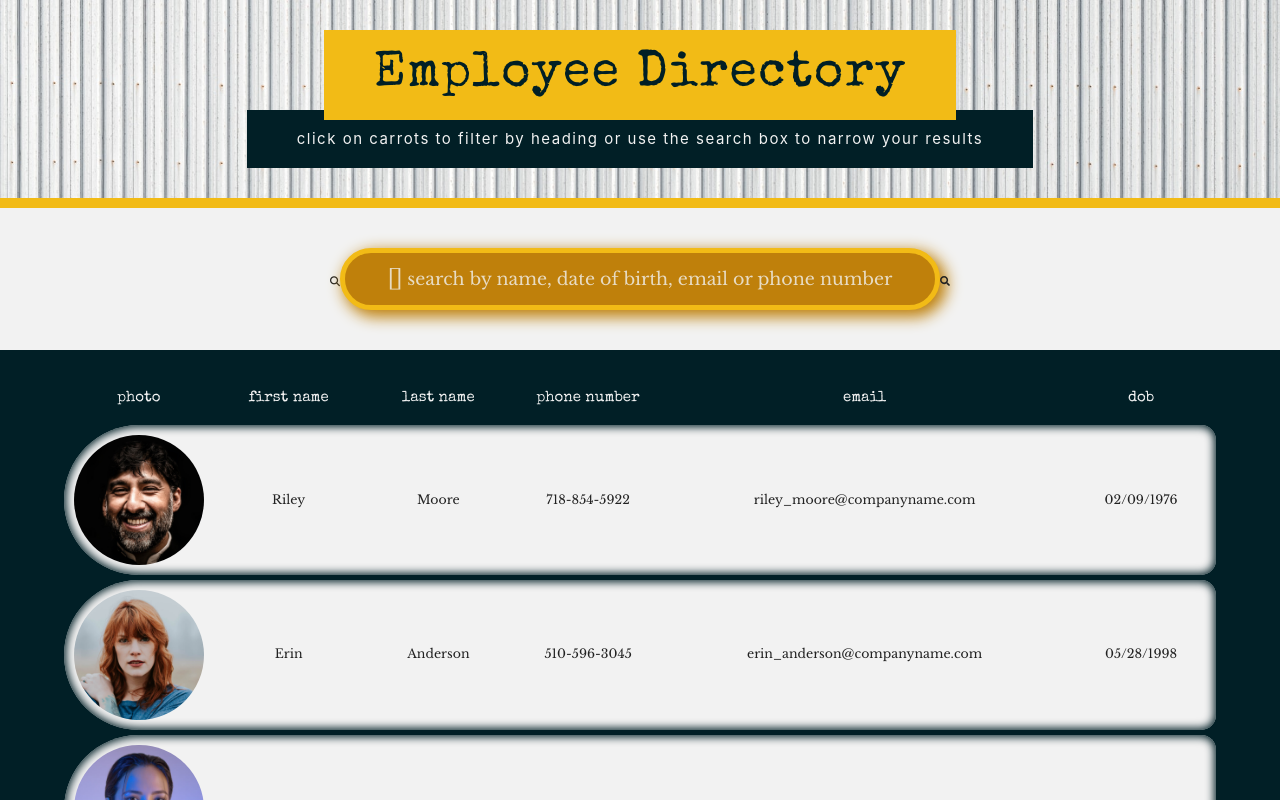
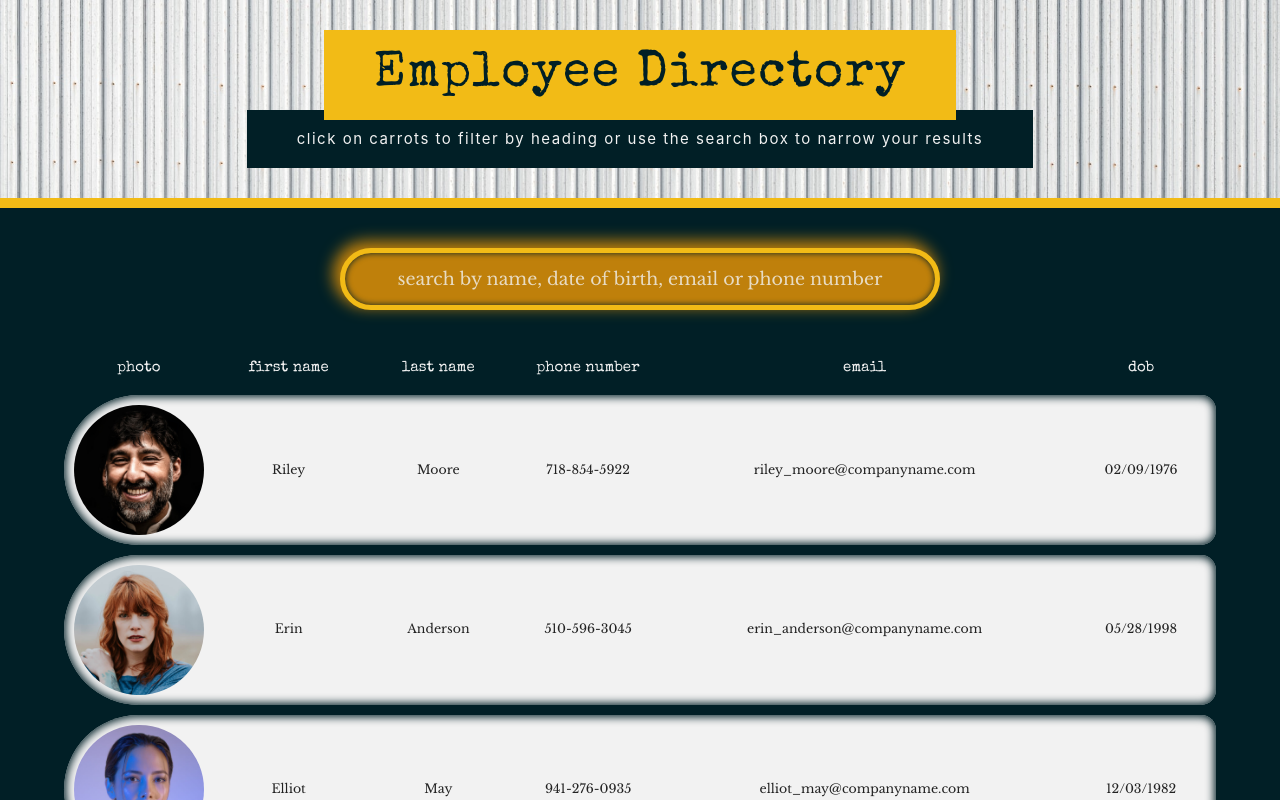
Before and after one commit to vjeuel/employee_directory, a React (Create React App) app: page / in a window 1280 px wide. Shown: the top 800 px of the page. Built offline with nearby package versions, Linux system fonts and the light colour scheme.

Commit message:
dployed to Github

```diff
--- a/package.json
+++ b/package.json
@@ -1,4 +1,5 @@
 {
+  "homepage": "https://vjeuel.github.io/employee_directory",
   "name": "employee_directory",
   "version": "0.1.0",
   "private": true,
@@ -16,6 +17,8 @@
     "react-scripts": "3.4.1"
   },
   "scripts": {
+    "predeploy": "npm run build",
+    "deploy": "gh-pages -d build",
     "start": "react-scripts start",
     "build": "react-scripts build",
     "test": "react-scripts test",
@@ -35,5 +38,8 @@
       "last 1 firefox version",
       "last 1 safari version"
     ]
+  },
+  "devDependencies": {
+    "gh-pages": "^3.1.0"
   }
 }
--- a/src/components/DirectoryContainer/index.js
+++ b/src/components/DirectoryContainer/index.js
@@ -5,8 +5,7 @@ import Table from "../Table";
 function DirectoryContainer() {
    return (
       <div className="container">
-         <Table>
-         </Table>
+         <Table />
       </div>
    );
 };
--- a/src/components/DirectoryContainer/style.css
+++ b/src/components/DirectoryContainer/style.css
@@ -2,5 +2,5 @@
    background-color: var(--dk);
    height: 100%;
    width: 90%;
-   margin: 3rem auto;
+   margin: 0 auto 3rem;
 }
--- a/src/components/EmployeeRow/style.css
+++ b/src/components/EmployeeRow/style.css
@@ -1,6 +1,6 @@
 .employeeRow {
    background-color: var(--wt);
-   margin-bottom: 0.5rem;
+   margin-bottom: 1rem;
    display: grid;
    grid-template-columns: 13% 13% 13% 13% 35% 13%;
    align-items: center;
--- a/src/components/EmployeesData/index.js
+++ b/src/components/EmployeesData/index.js
@@ -2,16 +2,48 @@ import React, { Component } from "react";
 import "./style.css"
 import employeesInfo from "../employees.json";
 import EmployeeRow from "../EmployeeRow";
+import Search from "../Search"
+
 
 class EmployeesData extends Component {
    state = {
-      employeesInfo
+      employeesInfo,
+      search: ""
+   };
+
+   onchange = event => {
+      this.setState({ search: event.target.value });
    };
 
    render() {
+
+      const filteredData = this.state.employeesInfo.filter(
+         employee => {
             return (
+               employee.first_name.toLowerCase().indexOf(this.state.search.toLowerCase()) !== -1
+            )}
+      );
+
+
+      return (
+         <React.Fragment>
             <div>
-            {this.state.employeesInfo.map(employee => (
+               <div>
+                  <Search
+                     search={this.state.search}
+                     onchange={this.onchange}
+                  />
+               </div>
+               <div className="tableHead">
+                  <div>photo</div>
+                  <div>first name</div>
+                  <div>last name</div>
+                  <div>phone number</div>
+                  <div>email</div>
+                  <div>dob</div>
+               </div>
+               <div>
+                  {filteredData.map(employee => (
                      <EmployeeRow
                         id={employee.id}
                         key={employee.id}
@@ -24,6 +56,8 @@ class EmployeesData extends Component {
                      />
                   ))}
                </div>
+            </div>
+            </React.Fragment>
       );
    };
 }
--- a/src/components/EmployeesData/style.css
+++ b/src/components/EmployeesData/style.css
@@ -6,7 +6,23 @@
    border-radius: 2rem;
 }
 
-   .colTitle .colEmployees {
-      font-family: 'Libre Baskerville', serif;
-      font-size: 1.25rem;
-   }
+.colTitle .colEmployees {
+   font-family: 'Libre Baskerville', serif;
+   font-size: 1.25rem;
+}
+
+.tableHead {
+   font-family: 'Special Elite', cursive;
+   font-size: 1.5rem;
+   color: var(--wt);
+   margin-bottom: 1rem;
+}
+
+.tableHead > div {
+   padding: 1rem;
+}
+
+.tableHead {
+   display: grid;
+   grid-template-columns: 13% 13% 13% 13% 35% 13%;
+}
--- a/src/components/Search/index.js
+++ b/src/components/Search/index.js
@@ -1,23 +1,19 @@
 import React from "react";
-import { FontAwesomeIcon } from '@fortawesome/react-fontawesome';
-import { faSearch } from '@fortawesome/free-solid-svg-icons';
 import "./style.css";
 
 function Search(props) {
    return (
       <form className="search">
-          <i class="fas fa-search"></i>
          <input
-
-            placeholder="&#xf002; search by name, date of birth, email or phone number"
+            placeholder="search by name, date of birth, email or phone number"
             id="allSearch"
-            />
-         <FontAwesomeIcon icon={faSearch} />
+            type="text"
+            value={props.search}
+            onChange={props.onchange}
+            // icon="search"
+         />
       </form>
    );
 };
 
 export default Search;
-
-// &#xf002 - Font Awesome Search
-// style={{ fontFamily: FontAwesome }}
--- a/src/components/Search/style.css
+++ b/src/components/Search/style.css
@@ -1,5 +1,5 @@
 .search {
-   background-color: var(--wt);
+   background-color: var(--dk);
    padding: 4rem;
 }
 
@@ -13,7 +13,9 @@
       padding: 1.5rem;
       border-radius: 5rem;
       border: 0.5rem solid var(--s1);
-      box-shadow: 5px 5px 15px 2px var(--s2);
+      box-shadow: -5px -5px 15px 2px var(--s2),
+                  inset 0 0 6px var(--dk);;
+      /* box-shadow: 0 0 20px var(--wt); */
    }
 
    .search input:hover {
@@ -21,7 +23,7 @@
       border: 0.5rem solid var(--p2);
       transition: ease-out 0.5s;
       box-shadow: 5px 5px 15px 2px var(--p1),
-                  inset 3px 3px 6px var(--dk);
+                  inset 0 0 6px var(--dk);
    }
 
    .search input::placeholder {
--- a/src/components/Table/index.js
+++ b/src/components/Table/index.js
@@ -1,20 +1,14 @@
 import React from "react";
 import "./style.css";
 import EmployeesData from "../EmployeesData";
+import Search from "../Search";
 
-function Table() {
+function Table(props) {
    return (
       <main>
-         <div className="tableHead">
-            <div>photo</div>
-            <div>first name</div>
-            <div>last name</div>
-            <div>phone number</div>
-            <div>email</div>
-            <div>dob</div>
-         </div>
          <EmployeesData />
       </main>
+
    );
 };
 
--- a/src/components/Table/style.css
+++ b/src/components/Table/style.css
@@ -1,19 +1,3 @@
 main {
    width: 100%;
 }
-
-main > .tableHead {
-   font-family: 'Special Elite', cursive;
-   font-size: 1.5rem;
-   color: var(--wt);
-   margin-bottom: 1rem;
-}
-
-main > .tableHead > div {
-   padding: 1rem;
-}
-
-main > .tableHead {
-   display: grid;
-   grid-template-columns: 13% 13% 13% 13% 35% 13%;
-}
--- a/src/pages/Directory.js
+++ b/src/pages/Directory.js
@@ -1,6 +1,5 @@
 import React from "react"
 import Title from "../components/Title";
-import Search from "../components/Search";
 import DirectoryContainer from "../components/DirectoryContainer";
 
 function Directory() {
@@ -10,7 +9,6 @@ function Directory() {
             <h1>Employee Directory</h1>
             <h3>click on carrots to filter by heading or use the search box to narrow your results</h3>
          </Title>
-         <Search />
          <DirectoryContainer />
       </div>
    );
```
Also changed, not shown: 1 other file (tests, documents, lock files or other folders). Lines whose indentation alone changed are shown as unchanged.
